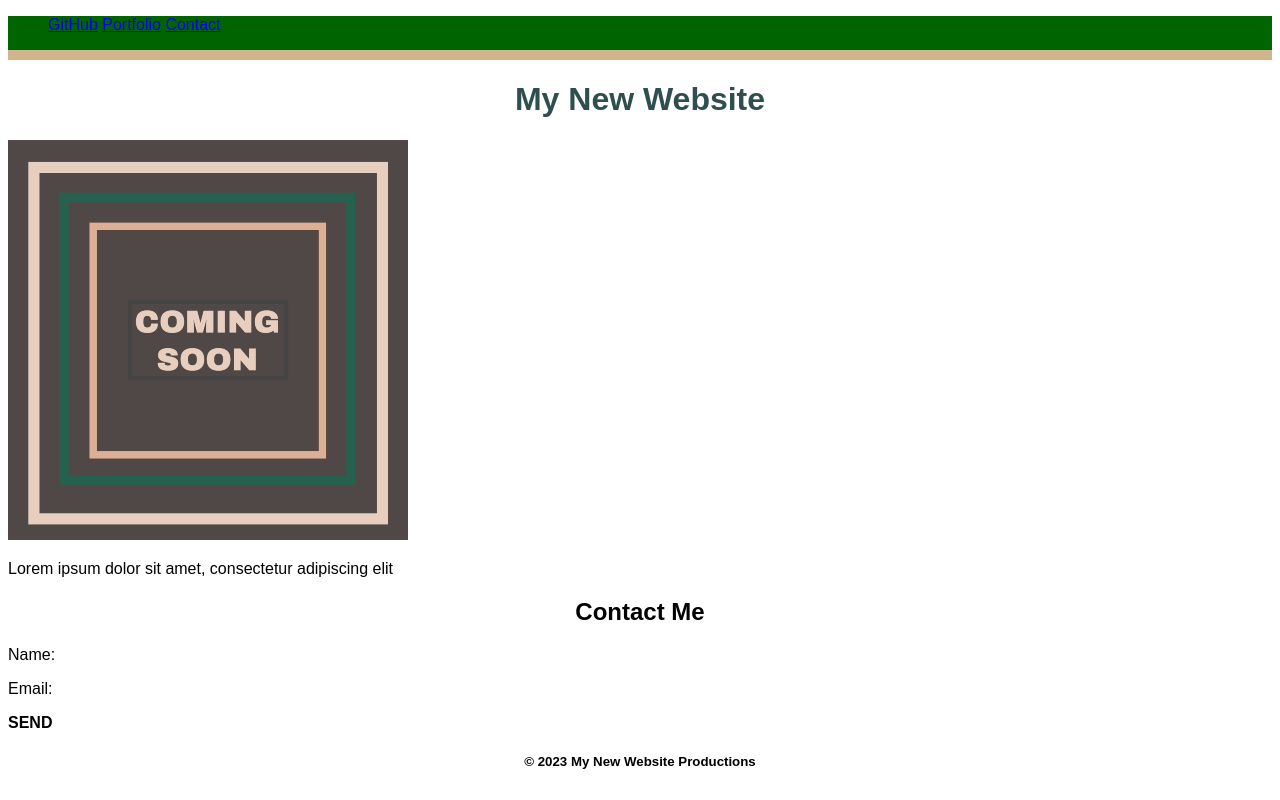
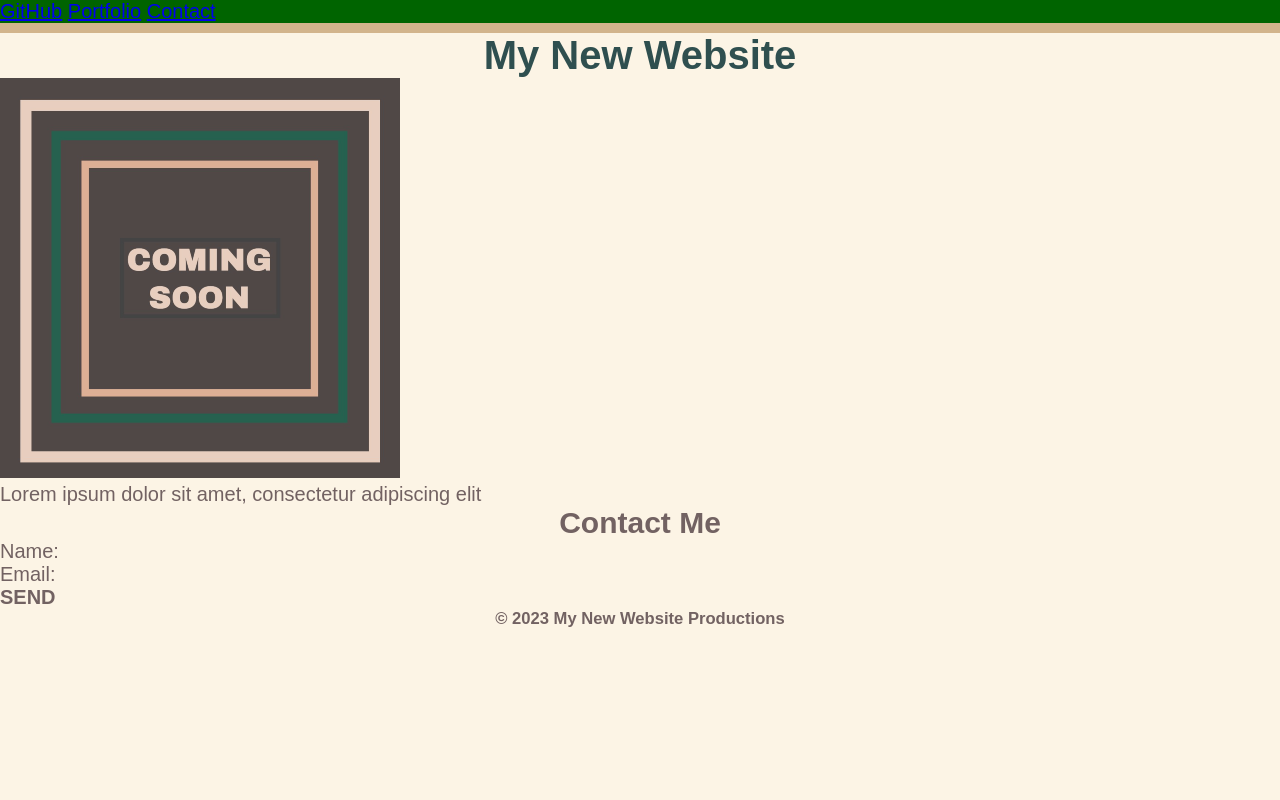
Before and after one commit to KJUDALL/Mini-Project-01, a plain HTML site: page index.html in a window 1280 px wide. Drawn offline with Linux system fonts and the light colour scheme.

Commit message:
feat: Added css styling

```diff
--- a/assets/css/style.css
+++ b/assets/css/style.css
@@ -1,5 +1,19 @@
+/* universal selector */
+* {
+	margin: 0;
+	padding: 0;
+}
+/* element selector */
 body {
+	position: relative;
 	font-family: Arial, Helvetica, sans-serif;
+	font-size: 20px;
+	background-color: rgb(252, 244, 229);
+	color: rgb(114, 98, 98);
+}
+
+header {
+
 }
 
 nav {
--- a/index.html
+++ b/index.html
@@ -6,21 +6,24 @@
 			name="viewport"
 			content="width=device-width, initial-scale=1.0" />
 		<title>mini-project-01</title>
-        <link rel="stylesheet" type="text/css" href="./assets/css/style.css">
+		<link
+			rel="stylesheet"
+			type="text/css"
+			href="./assets/css/style.css" />
 	</head>
 
 	<body>
-        <nav>
+		<header>
+			<nav class="nav-right">
 				<ul>
 					<li><a href="https://github.com/dashboard">GitHub</a></li>
 					<li><a href="google.com">Portfolio</a></li>
 					<li><a href="facebook.com">Contact</a></li>
 				</ul>
 			</nav>
-		<header>
-			<h1>My New Website</h1>
-            <header>
-
+		</header>
+		<main>
+			<h1 class="text-center">My New Website</h1>
 			<section>
 				<img
 					src="./assets/images/image-1.png"
@@ -36,7 +39,7 @@
 				</span>
 				<span id="button"><strong>SEND</strong></span>
 			</section>
-
+		</main>
 		<footer>
 			<h5>&copy 2023 My New Website Productions</h5>
 		</footer>
```
Lines whose indentation alone changed are shown as unchanged.
